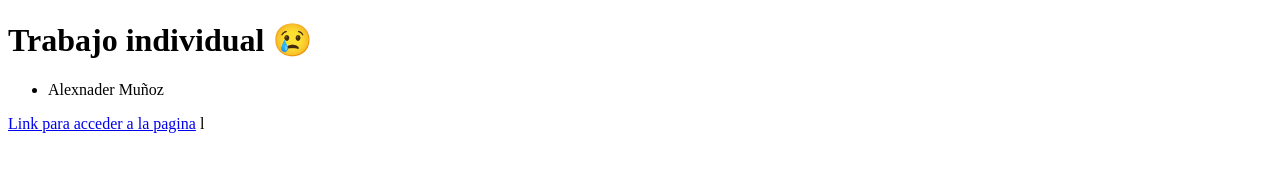
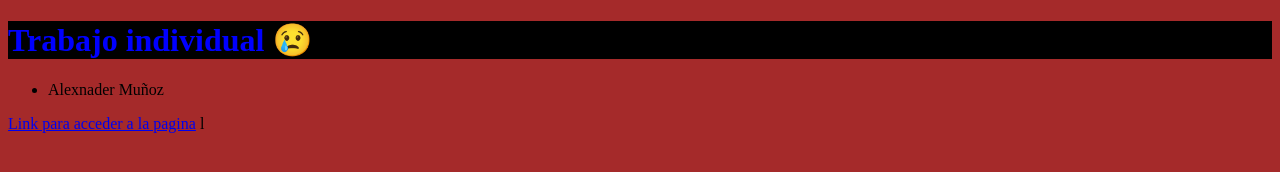
Before and after one commit to nikoalex21/trabajo_colaborativo_3, a plain HTML site: page index.html in a window 1280 px wide. Drawn offline with Linux system fonts and the light colour scheme.

Commit message:
Actualizo styles

```diff
--- a/index.html
+++ b/index.html
@@ -4,6 +4,7 @@
     <meta charset="UTF-8">
     <meta name="viewport" content="width=device-width, initial-scale=1.0">
     <title>Document</title>
+    <link rel="stylesheet" href="styles.css">
 </head>
 <body>
     <h1>Trabajo individual 😢</h1>
--- a/styles.css
+++ b/styles.css
@@ -0,0 +1,8 @@
+body{
+    background-color: brown;
+    color: black;
+}
+h1{
+    background-color: black;
+    color: blue;
+}
```
